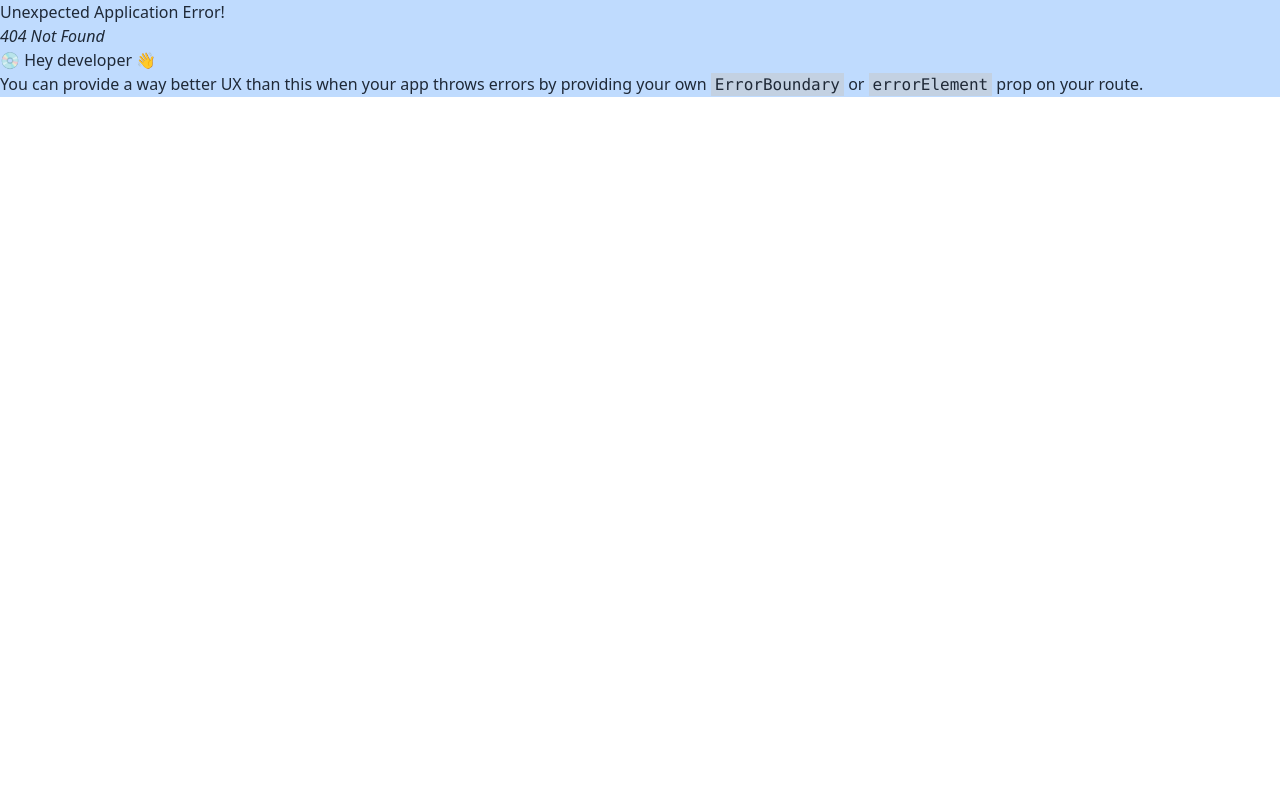
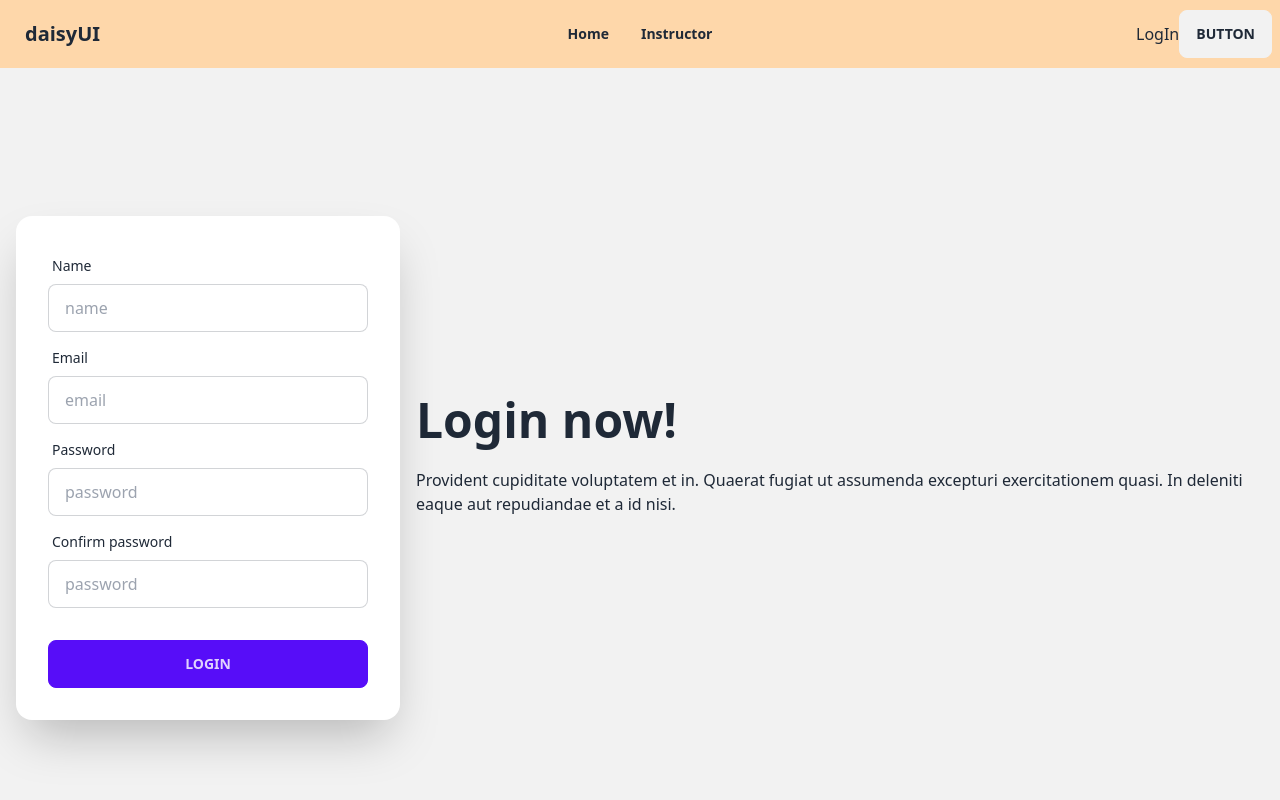
Before and after one commit to najmul905/summer-school-camp-client, a React (Vite) app: page /singUp in a window 1280 px wide. Before the commit this address had no page. Shown: the top 800 px of the page. Built offline with nearby package versions, Linux system fonts and the light colour scheme; no server answers.

Commit message:
create singUp with email and password

```diff
--- a/package.json
+++ b/package.json
@@ -13,9 +13,11 @@
     "firebase": "^9.22.2",
     "localforage": "^1.10.0",
     "match-sorter": "^6.3.1",
+    "prop-types": "^15.8.1",
     "react": "^18.2.0",
     "react-dom": "^18.2.0",
     "react-helmet-async": "^1.3.0",
+    "react-hook-form": "^7.44.3",
     "react-router-dom": "^6.12.0",
     "sort-by": "^1.2.0",
     "swiper": "^9.3.2"
--- /dev/null
+++ b/src/Provider/AuthProvider.jsx
@@ -0,0 +1,55 @@
+import { createContext, useEffect, useState } from "react";
+import { createUserWithEmailAndPassword, getAuth, onAuthStateChanged, signInWithEmailAndPassword, signOut } from "firebase/auth";
+import { app } from "../Firebase/firebase.config";
+
+
+export const AuthContext=createContext(null)
+
+const auth = getAuth(app);
+
+const AuthProvider = ({children}) => {
+
+  const [user,setUser]=useState(null)
+  const [loading, setLoading]=useState(true)
+
+// create user
+
+const createUser=(email,password)=>{
+  setLoading(true)
+  return createUserWithEmailAndPassword(auth,email,password)
+}
+// User Login
+const logIn=(email,password)=>{
+  setLoading(true)
+ return signInWithEmailAndPassword(auth,email,password)
+}
+// logOut
+const logOut=()=>{
+setLoading(true)
+return signOut(auth)
+}
+
+
+  useEffect(()=>{
+   const unSubscribe= onAuthStateChanged(auth,currentUser=>{
+      setUser(currentUser)
+      console.log('current user',currentUser)
+      setLoading(false)
+    })
+    return()=>{
+      return unSubscribe
+    }
+  },[])
+// Provider value
+  const authInfo={
+    user,loading,
+    createUser,logIn,logOut
+  }
+  return (
+    <AuthContext.Provider value={authInfo}>
+      {children}
+    </AuthContext.Provider>
+  );
+};
+
+export default AuthProvider;
--- a/src/assets/Pages/Home/Home/Home.jsx
+++ b/src/assets/Pages/Home/Home/Home.jsx
@@ -2,7 +2,10 @@ import { Helmet} from 'react-helmet-async';
 import Banner from './Banner/Banner';
 import Populercls from './PopularClass/Populercls';
 import PopulerIns from './PopulerInstractor/PopulerIns';
+
 const Home = () => {
+
+
     return (
         <div>
 <Helmet>
--- a/src/assets/Pages/SingIn/Login.jsx
+++ b/src/assets/Pages/SingIn/Login.jsx
@@ -1,8 +1,39 @@
+import { Link } from "react-router-dom";
 
 const Login = () => {
     return (
         <div>
-            <h1>This is login Page</h1>
+           <div className="hero min-h-screen bg-base-200">
+  <div className="hero-content flex-col lg:flex-row-reverse">
+    <div className="text-center lg:text-left">
+      <h1 className="text-5xl font-bold">Login now!</h1>
+      <p className="py-6">Provident cupiditate voluptatem et in. Quaerat fugiat ut assumenda excepturi exercitationem quasi. In deleniti eaque aut repudiandae et a id nisi.</p>
+    </div>
+    <div className="card flex-shrink-0 w-full max-w-sm shadow-2xl bg-base-100">
+      <form className="card-body">
+        <div className="form-control">
+          <label className="label">
+            <span className="label-text">Email</span>
+          </label>
+          <input type="text" placeholder="email" className="input input-bordered" />
+        </div>
+        <div className="form-control">
+          <label className="label">
+            <span className="label-text">Password</span>
+          </label>
+          <input type="text" placeholder="password" className="input input-bordered" />
+          <label className="label">
+            <a href="#" className="label-text-alt link link-hover">Forgot password?</a>
+          </label>
+        </div>
+        <div className="form-control mt-6">
+          <button className="btn btn-primary">Login</button>
+        </div>
+      </form>
+    </div>
+  </div>
+</div>
+            <Link to="/singUp"><a href="">create a new account</a></Link>
         </div>
     );
 };
--- a/src/assets/Pages/SingUp/Singup.jsx
+++ b/src/assets/Pages/SingUp/Singup.jsx
@@ -1,8 +1,74 @@
+import { useContext } from "react";
+import { AuthContext } from "../../../Provider/AuthProvider";
 
 const Singup = () => {
+const {createUser}=useContext(AuthContext)
+
+    const handelSubmit=(event)=>{
+        event.preventDefault()
+        const form=event.target;
+        const name=form.name.value;
+        const email=form.email.value;
+        const password=form.password.value;
+        const confirmPassword=form.ConfirmPassword.value;
+        if(password===confirmPassword){
+            console.log(name,email,password)
+            createUser(email,password)
+            .then(result=>{
+                const user=result.user
+                console.log(user)
+            })
+            .catch(error=>console.log(error.message))
+        }
+        else{
+            alert('Do not match your password and confirm password')
+        }
+
+
+    }
+
+
     return (
         <div>
-            <h1>This is sing Up page</h1>
+            <div className="hero min-h-screen bg-base-200">
+  <div className="hero-content flex-col lg:flex-row-reverse">
+    <div className="text-center lg:text-left">
+      <h1 className="text-5xl font-bold">Login now!</h1>
+      <p className="py-6">Provident cupiditate voluptatem et in. Quaerat fugiat ut assumenda excepturi exercitationem quasi. In deleniti eaque aut repudiandae et a id nisi.</p>
+    </div>
+    <form onSubmit={handelSubmit} className="card flex-shrink-0 w-full max-w-sm shadow-2xl bg-base-100">
+      <div className="card-body">
+        <div className="form-control">
+          <label className="label">
+            <span className="label-text">Name</span>
+          </label>
+          <input type="text" name="name" placeholder="name" required className="input input-bordered" />
+        </div>
+        <div className="form-control">
+          <label className="label">
+            <span className="label-text">Email</span>
+          </label>
+          <input type="text" name="email" required placeholder="email" className="input input-bordered" />
+        </div>
+        <div className="form-control">
+          <label className="label">
+            <span className="label-text">Password</span>
+          </label>
+          <input type="text" name="password" placeholder="password" className="input input-bordered" />
+        </div>
+        <div className="form-control">
+          <label className="label">
+            <span className="label-text">Confirm password</span>
+          </label>
+          <input type="text" name="ConfirmPassword" placeholder="password" className="input input-bordered" />
+        </div>
+        <div className="form-control mt-6">
+        <button className="btn btn-primary">Login</button>
+        </div>
+      </div>
+    </form>
+  </div>
+</div>
         </div>
     );
 };
--- a/src/assets/Shared/Navbar/Navbar.jsx
+++ b/src/assets/Shared/Navbar/Navbar.jsx
@@ -26,7 +26,11 @@ const Navbar = () => {
     </ul>
   </div>
   <div className="navbar-end">
+<Link to='/logIn'><button>LogIn</button></Link>
+
     <a className="btn">Button</a>
+
+
   </div>
 </div>
         </div>
--- a/src/main.jsx
+++ b/src/main.jsx
@@ -9,15 +9,18 @@ import { router } from './assets/Router/Router';
 
 import { HelmetProvider } from 'react-helmet-async';
 import React from 'react';
+import AuthProvider from './Provider/AuthProvider';
 
 
 
 ReactDOM.createRoot(document.getElementById('root')).render(
   <React.StrictMode>
-    <HelmetProvider>
+   <AuthProvider>
+   <HelmetProvider>
     <div className='bg-blue-200'>
     <RouterProvider router={router} />
     </div>
       </HelmetProvider>
+   </AuthProvider>
   </React.StrictMode>,
 )
```
Also changed, not shown: src/assets/Router/Router.jsx (+18 -2 lines), .eslintrc.cjs, 1 other file (tests, documents, lock files or other folders).
